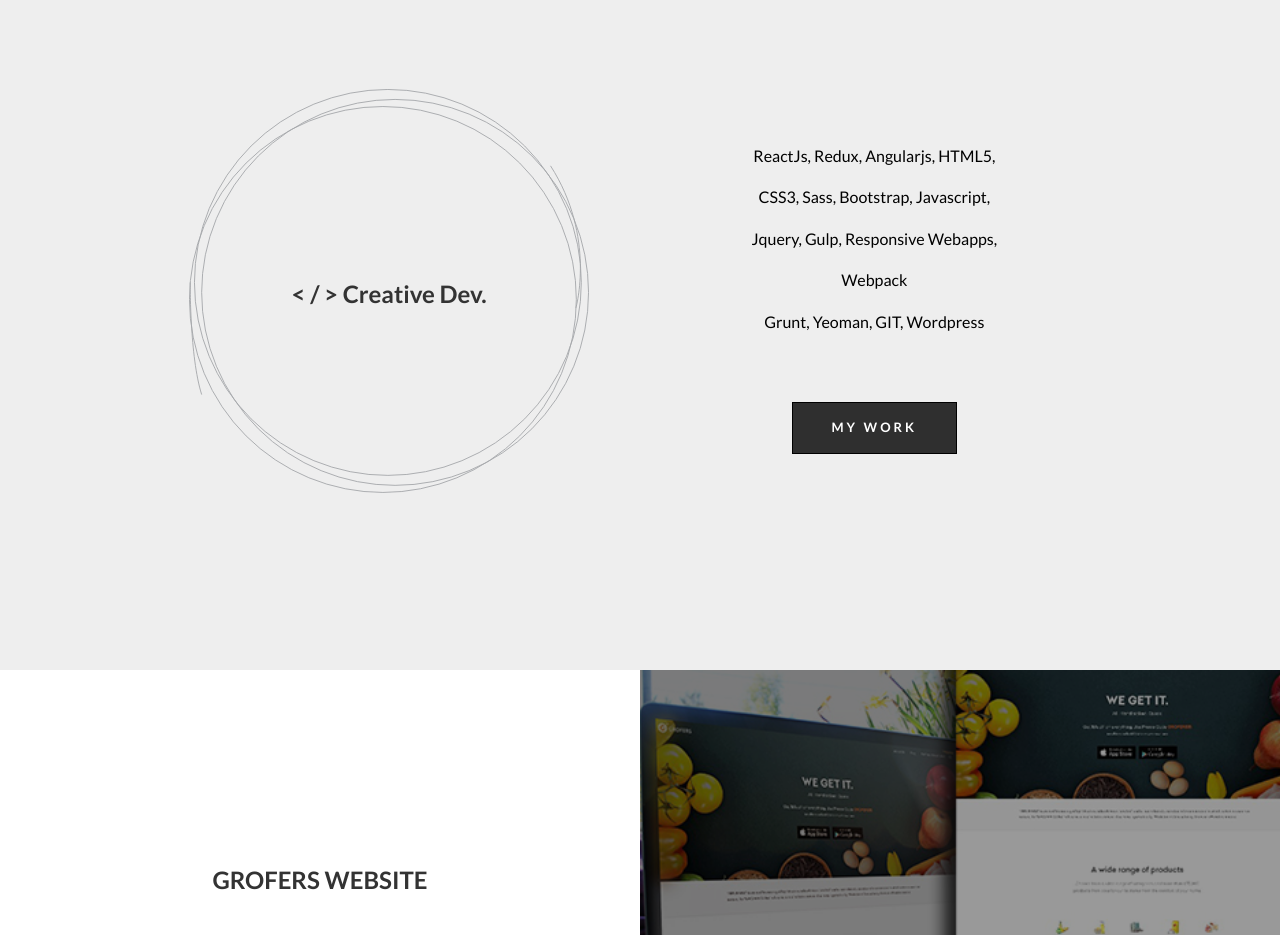
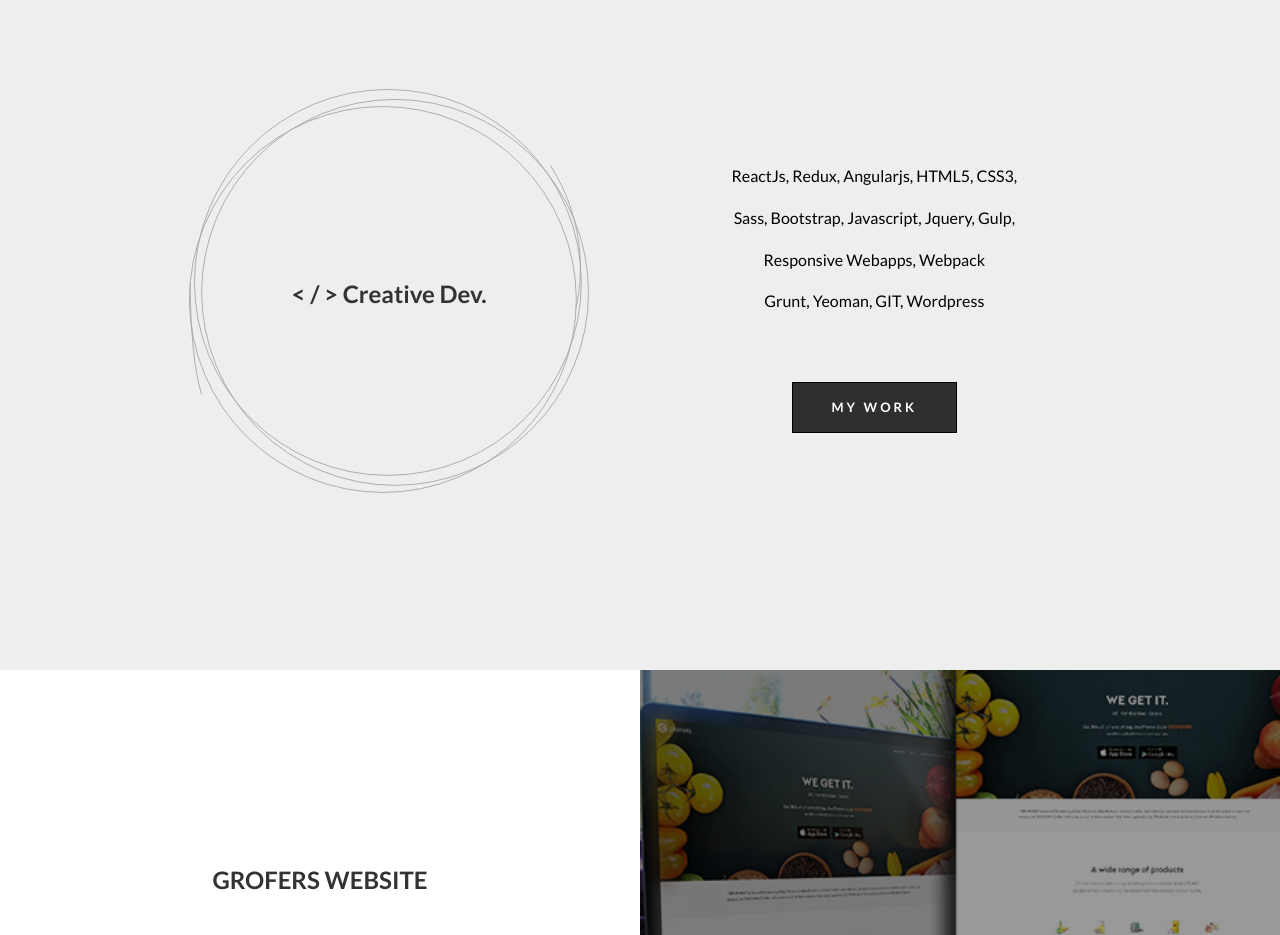
Before and after one commit to ankitatechie/old-version-ankitatechie.github.io, a plain HTML site: page index.html in a window 1280 px wide. Shown: the part 1660-2595 px from the top of the page. Drawn offline with Linux system fonts and the light colour scheme.

Commit message:
Update main.css

```diff
--- a/css/main.css
+++ b/css/main.css
@@ -2511,7 +2511,7 @@ section {
   width: 49%; }
 
 .skills .text-wrapper p {
-  max-width: 250px;
+  max-width: 300px;
   margin: 0 auto;
   color: #000;
   line-height: 2.6em;
```
